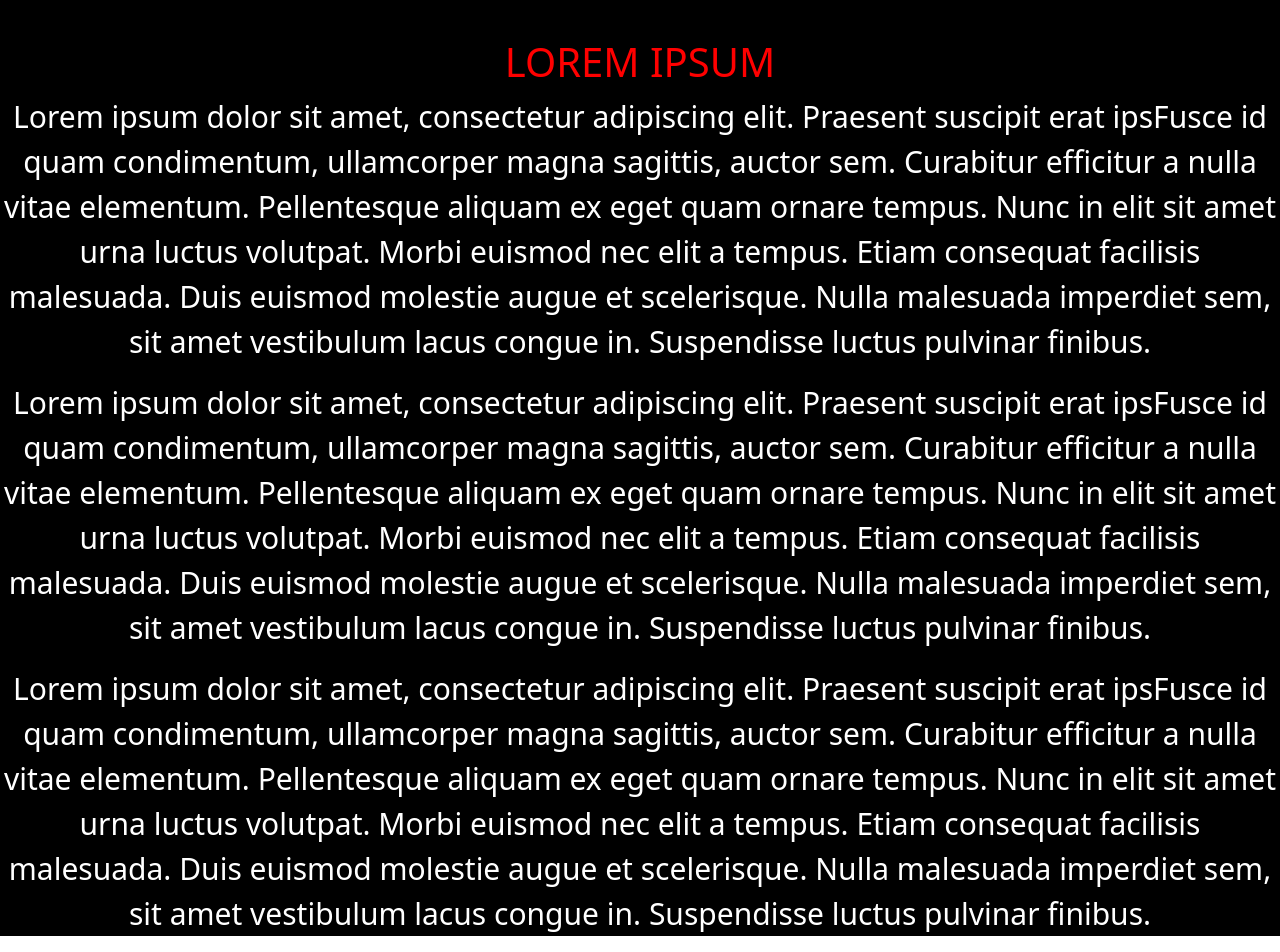
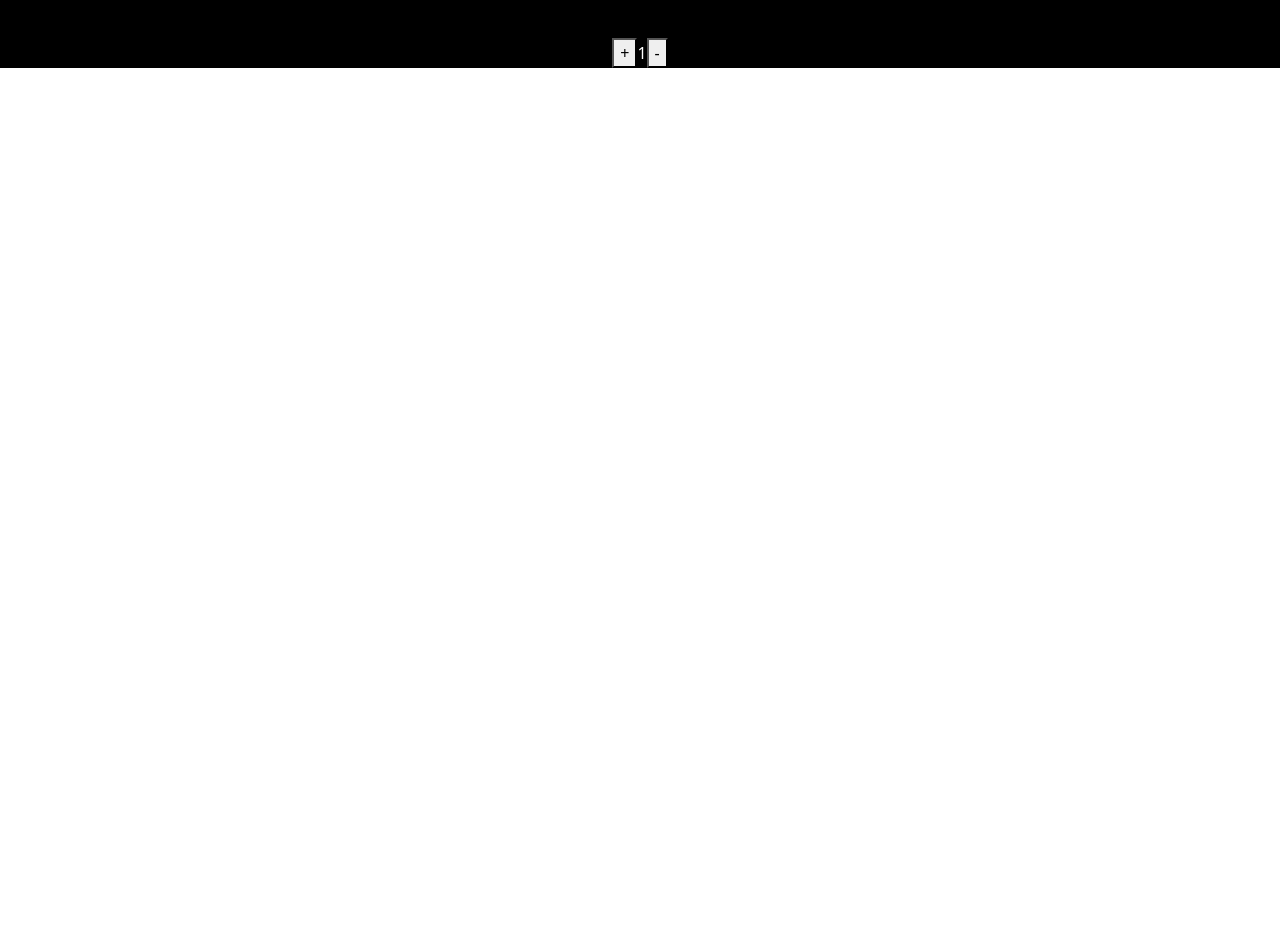
Before and after one commit to kaullean/TipasoStore, a React (Create React App) app: page / in a window 1280 px wide. Shown: the part 362-1314 px from the top of the page. After the commit the page ends 800 px from the top, so only its background shows below. Built offline with nearby package versions, Linux system fonts and the light colour scheme; a web font is replaced by a local one.

Commit message:
Se crea el componente funcional itemCount capaz de sumar y restar un valor, evaluando si se tiene stock para seguir agregando productos o si se llega a 0 y no se pueden quitar mas.

```diff
--- a/src/App.js
+++ b/src/App.js
@@ -6,7 +6,9 @@ function App() {
   return (
     <div className="App">
       <NavBar />
-      <ItemListContainer/>
+      <ItemListContainer />
+
+
     </div>
   );
 }
--- /dev/null
+++ b/src/components/ItemCount/ItemCount.css
@@ -0,0 +1,3 @@
+span{
+    color:white;
+}
--- /dev/null
+++ b/src/components/ItemCount/ItemCount.js
@@ -0,0 +1,34 @@
+import React, {useState} from 'react';
+import "./ItemCount.css"
+
+function ItemCount ({stock, initial}) {
+    const [count, setCount]= useState(initial)
+    console.log(count);
+
+    function onAdd(){
+        if(count<stock)
+        setCount(count+1);
+
+        else
+        console.log("No se puede agregar mas stock");
+    }
+
+    function onSubtract(){
+
+        if(count>0)
+        setCount(count-1);
+
+        else
+        console.log("No se puede Quitar mas stock");
+    }
+
+    return(
+        <div>
+            <button onClick={onAdd}>+</button>
+            <span>{count}</span>
+            <button onClick={onSubtract}>-</button>
+        </div>
+    )
+}
+
+export default ItemCount;
--- a/src/components/ItemListContainer/ItemListContainer.js
+++ b/src/components/ItemListContainer/ItemListContainer.js
@@ -1,28 +1,13 @@
 import React from 'react'
 import "./ItemListContainer.css"
+import ItemCount from "../ItemCount/ItemCount"
+const ItemListContainer = () => {
 
-const ItemListContainer = ()=>{
+
+
     return(
         <div className="itemListContainer">
-            <h1>LOREM IPSUM</h1>
-            <p>Lorem ipsum dolor sit amet, consectetur adipiscing elit. Praesent suscipit erat
-            ipsFusce id quam condimentum, ullamcorper magna sagittis, auctor sem. Curabitur efficitur
-             a nulla vitae elementum. Pellentesque aliquam ex eget quam ornare tempus. Nunc in elit sit
-             amet urna luctus volutpat. Morbi euismod nec elit a tempus. Etiam consequat facilisis
-             malesuada. Duis euismod molestie augue et scelerisque. Nulla malesuada imperdiet sem,
-             sit amet vestibulum lacus congue in. Suspendisse luctus pulvinar finibus.</p>
-             <p>Lorem ipsum dolor sit amet, consectetur adipiscing elit. Praesent suscipit erat
-            ipsFusce id quam condimentum, ullamcorper magna sagittis, auctor sem. Curabitur efficitur
-             a nulla vitae elementum. Pellentesque aliquam ex eget quam ornare tempus. Nunc in elit sit
-             amet urna luctus volutpat. Morbi euismod nec elit a tempus. Etiam consequat facilisis
-             malesuada. Duis euismod molestie augue et scelerisque. Nulla malesuada imperdiet sem,
-             sit amet vestibulum lacus congue in. Suspendisse luctus pulvinar finibus.</p>
-             <p>Lorem ipsum dolor sit amet, consectetur adipiscing elit. Praesent suscipit erat
-            ipsFusce id quam condimentum, ullamcorper magna sagittis, auctor sem. Curabitur efficitur
-             a nulla vitae elementum. Pellentesque aliquam ex eget quam ornare tempus. Nunc in elit sit
-             amet urna luctus volutpat. Morbi euismod nec elit a tempus. Etiam consequat facilisis
-             malesuada. Duis euismod molestie augue et scelerisque. Nulla malesuada imperdiet sem,
-             sit amet vestibulum lacus congue in. Suspendisse luctus pulvinar finibus.</p>
+             <ItemCount stock={10} initial={1} />
         </div>
     )
 }
--- a/src/components/NavBar/NavBar.js
+++ b/src/components/NavBar/NavBar.js
@@ -13,7 +13,7 @@ const NavBar = () => {
             </div>
             <div className="containerBrand">
 
-               <h1>Tipaso-Store</h1>
+               <h1>Tipazo-Store</h1>
 
             </div>
 
```
Also changed, not shown: 1 other file (tests, documents, lock files or other folders).
